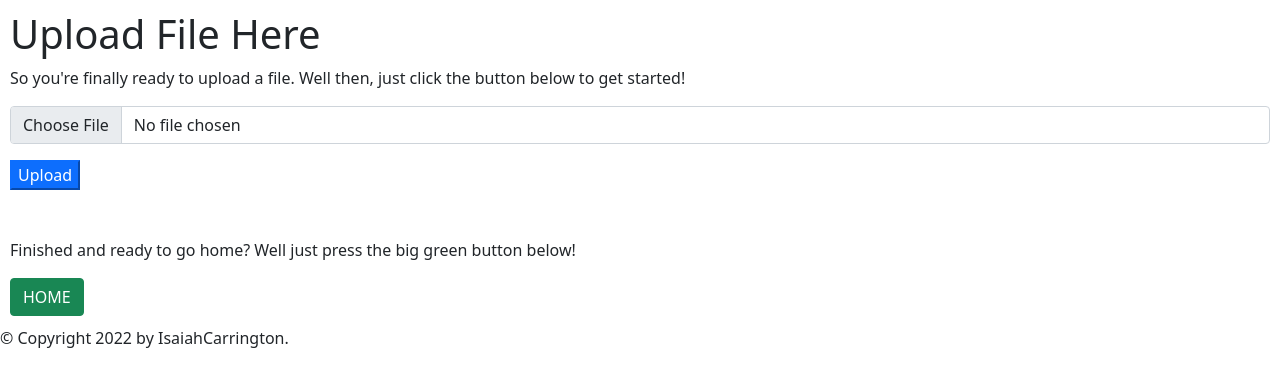
After one commit to IsaiahSama/web-server, a Flask app: template templates/upload.html in a window 1280 px wide. The commit adds this page. Shown: the top 387 px of the page. Run offline with Flask 2, Linux system fonts and the light colour scheme; the template is opened without the code that fills it, so the values that code supplies are empty.

Commit message:
Added upload route and cleaned up index.html

```diff
--- /dev/null
+++ b/templates/upload.html
@@ -0,0 +1,25 @@
+{% extends "base.html" %}
+{% block title %} Upload A File {% endblock %}
+
+{% block content %}
+
+<h1>Upload File Here</h1>
+<p>So you're finally ready to upload a file. Well then, just click the button below to get started!</p>
+
+{% if overwrite %}
+    <form action="/upload/overwrite/" method="post" enctype="multipart/form-data">
+    <p><strong>NOTE: This form is in overwrite mode. Any existing file with the same name as the one you are going to enter below, will be overwritten.</strong></p>
+{% else %}
+    <form action="/upload/" method="post" enctype="multipart/form-data">
+{% endif %}
+    <div class="mb-3">
+    <input type="file" name="file" class="form-control">
+    </div>
+    <input type="submit" value="Upload" class="btn-primary">
+
+</form>
+<br><br>
+<p>Finished and ready to go home? Well just press the big green button below!</p>
+<a href="/"><button class="btn btn-success">HOME</button></a>
+
+{% endblock %}
```
Also changed, not shown: templates/index.html (+8 -1 lines).
